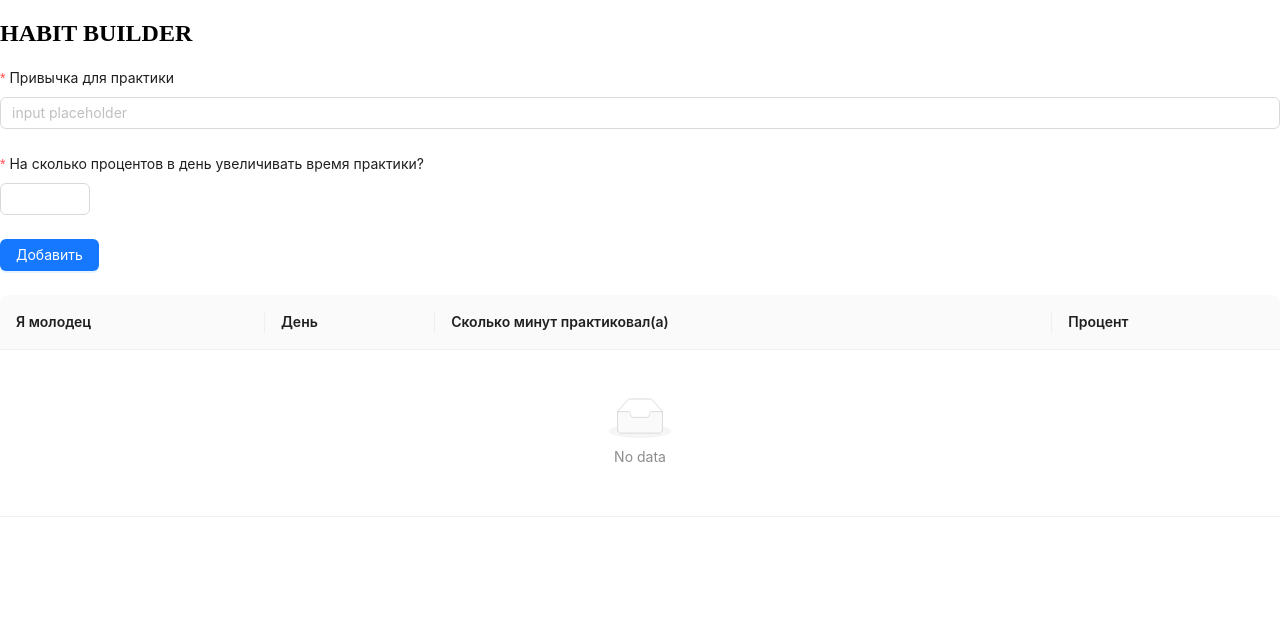
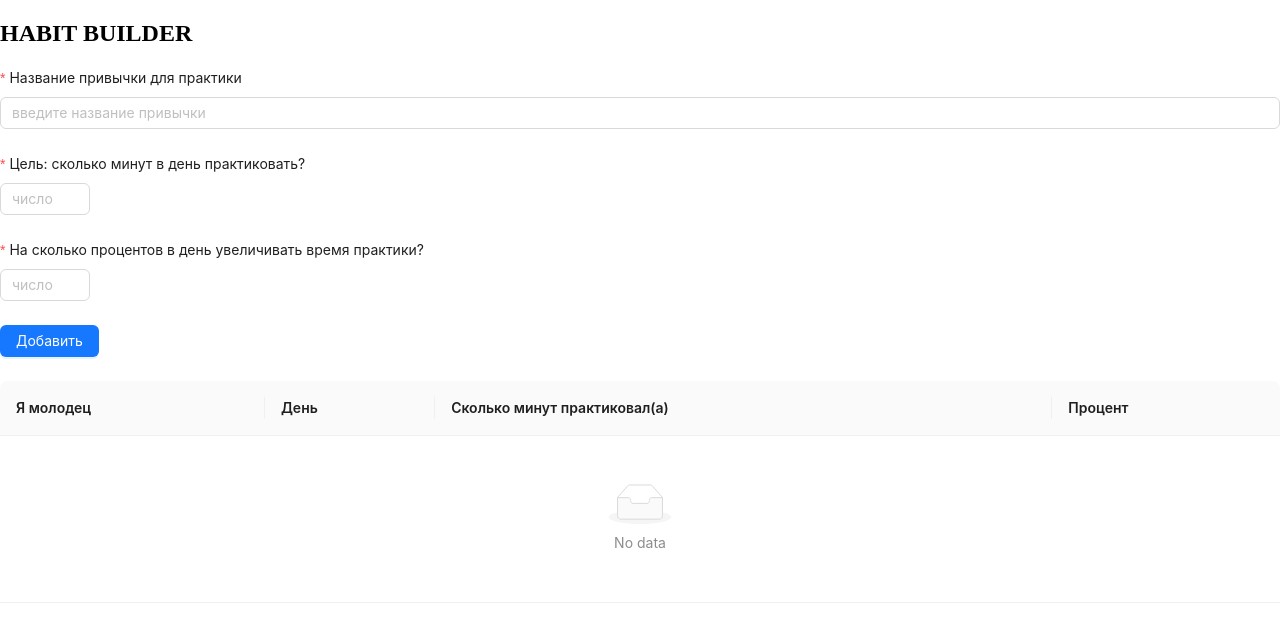
Before and after one commit to thegymnasiaproject/gymnasia, a Next.js app: page /turtle-pace in a window 1280 px wide. Shown: the top 642 px of the page. Built offline with nearby package versions, Linux system fonts and the light colour scheme.

Commit message:
Add goal field

```diff
--- a/src/app/turtle-pace/page.tsx
+++ b/src/app/turtle-pace/page.tsx
@@ -53,7 +53,7 @@ const Page = () => {
 
     const [form] = Form.useForm();
 
-    const onFinish = (formData: { habitName: string, percentPerDay: number }) => {
+    const onFinish = (formData: { habitName: string, percentPerDay: number, goalInMinutes: number }) => {
         console.log('data: ', formData); // eslint-disable-line
 
 
@@ -101,24 +101,33 @@ const Page = () => {
                         >
                             <Form.Item
                                     name="habitName"
-                                    label="Привычка для практики"
+                                    label="Название привычки для практики"
                                     rules={[
                                         { required: true },
-                                        { type: 'string', warningOnly: true },
                                         { type: 'string', min: 2 },
                                     ]}
                             >
-                                <Input placeholder="input placeholder" />
+                                <Input placeholder="введите название привычки" />
+                            </Form.Item>
+                            <Form.Item
+                                    name="goalInMinutes"
+                                    label="Цель: сколько минут в день практиковать?"
+                                    rules={[
+                                        { required: true },
+                                        { type: 'number' },
+                                    ]}
+                            >
+                                <InputNumber placeholder="число" />
                             </Form.Item>
                             <Form.Item
                                     name="percentPerDay"
                                     label="На сколько процентов в день увеличивать время практики?"
                                     rules={[
                                         { required: true },
-                                        { type: 'number' },
+                                        { type: 'number', min: 1, max: 10 },
                                     ]}
                             >
-                                <InputNumber min={1} max={10} onChange={onChange} />
+                                <InputNumber min={1} max={10} placeholder="число" />
                             </Form.Item>
                             <Form.Item>
                                 <Space>
```
